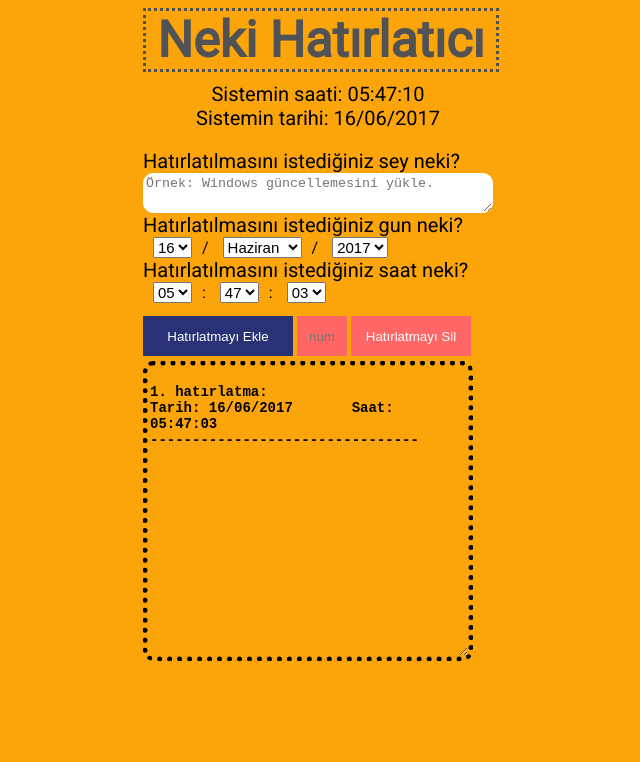
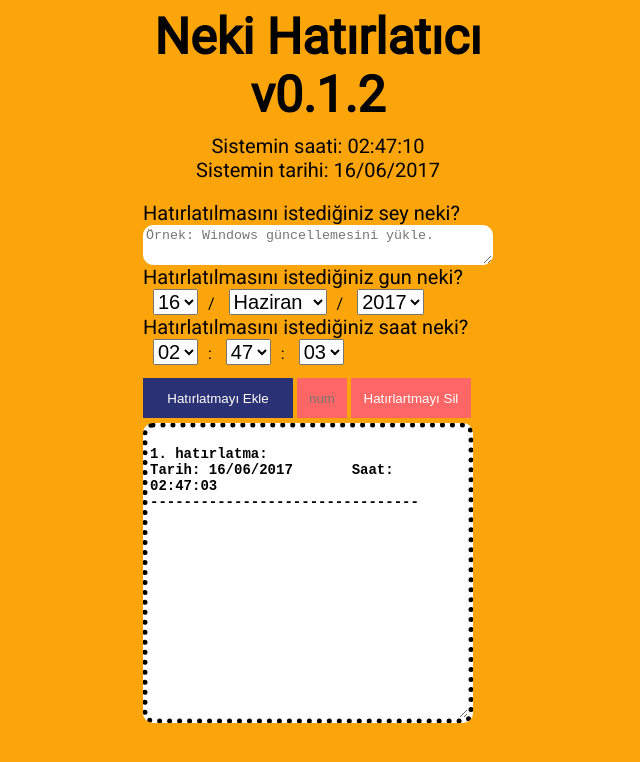
Before and after one commit to sifsty/Neki-Reminder, a plain HTML site: page Code/index.html in a window 1280 px wide. Both pictures are taken after a click on the button "Hatırlatmayı Ekle". Shown: the whole page, without its empty margins (330-970 px from the left). Drawn offline with Linux system fonts and the light colour scheme.

Commit message:
v0.2.218

```diff
--- a/Code/index.html
+++ b/Code/index.html
@@ -3,10 +3,8 @@
     <meta http-equiv="Content-Type" content="text/html; charset=UTF-8" />
 
     <style>
-
     @import url('https://fonts.googleapis.com/css?family=Roboto');
      html {
-
          width: 350px;
          height: 100vh;
          background-color: #FCA50A;
@@ -15,16 +13,13 @@
          margin-right: auto;
          font-family: 'Roboto', sans-serif;
      }
-
      div#baslik {
-            color: #515256;
+         color: black;
          font-size: 50;
          text-align: center;
          font-weight: bold;
-            border-style: dotted;
          width: 350;
      }
-
      div#sistem {
          width: 350px;
          font-size: 20px;
@@ -32,13 +27,9 @@
          margin-top: 10px;
          text-align: center;
      }
-
      label {
-
           font-size: 20;
-
      }
-
      textarea#hatirla_metin {
          width: 350;
          height: 40;
@@ -46,13 +37,11 @@
          border-color: white;
          width: 350;
      }
-
      select {
          margin-left: 10;
          margin-right: 10;
-            font-size: 15;
+         font-size: 20
      }
-
      input#ekle {
          width: 150;
          height: 40;
@@ -62,18 +51,14 @@
          color: white;
          background-color: #2A3175;
          border-color: transparent;
-
      }
-
      input#sil_no {
          width: 50;
          height: 40;
          background-color: #FF6666;
          border: transparent;
          text-align: center;
-
      }
-
      input#sil {
        width:  120;
        height: 40;
@@ -84,23 +69,19 @@
        background-color: #FF6666;
        border-color: transparent;
      }
-
      textarea#kayitlar {
          margin-top: 5;
          height: 200;
          width: 350;
          color: black;
-            background-color: transparent;
+         background-color: white;
          border-radius: 10px;
          border-width: thick;
          border-style: dotted;
          border-color: black;
-
          font-weight: 600;
          font-size: 14;
-
      }
-
 
     </style>
 
@@ -109,7 +90,7 @@
         <meta name="viewport" content="width=device-width, initial-scale=1">
 
         <audio id="zilsesi" src="zil" preload="auto"></audio>
-        <div id="baslik">Neki Hatırlatıcı<br></div>
+        <div id="baslik">Neki Hatırlatıcı v0.1.2<br></div>
         <div id="sistem">Sistemin saati: <span id="sistem_saat"></span><br>Sistemin tarihi: <span id="sistem_tarih"></span></div>
         <form><br>
             <label>Hatırlatılmasını istediğiniz sey neki?</label><br>
@@ -123,7 +104,7 @@
             <select></select>:
             <select></select><br>
             <input type="button" id="ekle" value="Hatırlatmayı Ekle"></input>
-            <input type="text" id="sil_no" placeholder="num"> </input><input type="button" value="Hatırlatmayı Sil" id="sil"></input><br>
+            <input type="text" id="sil_no" placeholder="num">  </input><input type="button" value="Hatırlartmayı Sil" id="sil"></input><br>
             <textarea disabled id="kayitlar" style="height: 300; width: 330;"></textarea>
             <script>
                 function kiyas_tarih(f) { //tarihi gg/aa/yyyy halinden yyyyaagg haline sokan fonksiyon. karşılaştırmak için
@@ -131,6 +112,7 @@
                 }
 
                 function hafizaya_al() { //Hatırlatmaları JSON kullanmadan(electronda çalışmadığı için) hafızaya alma fonksiyonu
+                    localStorage.clear()
                     for (var n = 0; n < hatirlatmalar.length; n++) {
                         localStorage.setItem("hatirlatmametin_" + n, hatirlatmalar[n].metin)
                         localStorage.setItem("hatirlatmatarih_" + n, hatirlatmalar[n].tarih)
@@ -152,16 +134,24 @@
                 }
 
                 function guncelle_kayitlar() { //hatılatmaların yazdığı kutuyu diziye göre doldurur
+
+                    if (hatirlatmalar.length == 0) {
+                        document.getElementById("kayitlar").innerHTML = "                 \n\n                       Ohhh, kafa rahat...\n               Hiç hatırlatma yok şu an."
+                    } else {
                         document.getElementById("kayitlar").innerHTML = ""
                         for (var n = 0; n < hatirlatmalar.length; n++) {
                             document.getElementById("kayitlar").innerHTML += "\n" + (1 * n + 1) + ". hatırlatma: " + hatirlatmalar[n].metin + "\nTarih: " + hatirlatmalar[n].tarih + "\tSaat: " + hatirlatmalar[n].saat + "\n--------------------------------\n"
                         }
                     }
 
+
+                }
+
                 var hatirlatmalar = [] //meşhur dizi
 
 
                 for (var n = 0; localStorage.getItem("hatirlatmasaat_" + n); n++) { //hafızadan diziye çeken döngü, sistem çalışınca 1 kere çalışır
+
                     hatirlatmalar.push({
                         metin: localStorage.getItem("hatirlatmametin_" + n),
                         tarih: localStorage.getItem("hatirlatmatarih_" + n),
@@ -188,22 +178,22 @@
                 }
                 for (var i = 0; i < 60; i++) {
                     if (i < 24)
-                        document.getElementsByTagName("select")[3][i] = new Option(sifir_ekleyici(i), sifir_ekleyici(i), false, tarih.getUTCHours() + 3 == i)
-                    document.getElementsByTagName("select")[4][i] = new Option(sifir_ekleyici(i), sifir_ekleyici(i), false, tarih.getUTCMinutes() == i)
-                    document.getElementsByTagName("select")[5][i] = new Option(sifir_ekleyici(i), sifir_ekleyici(i), false, tarih.getUTCSeconds() == i)
+                        document.getElementsByTagName("select")[3][i] = new Option(sifir_ekleyici(i), sifir_ekleyici(i), false, tarih.getHours() == i)
+                    document.getElementsByTagName("select")[4][i] = new Option(sifir_ekleyici(i), sifir_ekleyici(i), false, tarih.getMinutes() == i)
+                    document.getElementsByTagName("select")[5][i] = new Option(sifir_ekleyici(i), sifir_ekleyici(i), false, tarih.getSeconds() == i)
 
                 }
 
                 function bilgileri_tazele() { //her saniye çalışan fonksiyon
                     var tarih = new Date()
-                    document.getElementById("sistem_saat").innerHTML = sifir_ekleyici(tarih.getUTCHours() + 3) + ":" + sifir_ekleyici(tarih.getUTCMinutes()) + ":" + sifir_ekleyici(tarih.getUTCSeconds());
+                        //programın saati ve tarihini doldur
+                    document.getElementById("sistem_saat").innerHTML = sifir_ekleyici(tarih.getHours()) + ":" + sifir_ekleyici(tarih.getMinutes()) + ":" + sifir_ekleyici(tarih.getSeconds());
                     document.getElementById("sistem_tarih").innerHTML = sifir_ekleyici(tarih.getDate()) + "/" + sifir_ekleyici(tarih.getMonth() + 1) + "/" + sifir_ekleyici(tarih.getFullYear());
+                    //alarm kontrolü
                     for (var n = 0; n < hatirlatmalar.length; n++) {
-                        if (hatirlatmalar[n].tarih == sifir_ekleyici(tarih.getDate()) + "/" + sifir_ekleyici(tarih.getMonth() + 1) + "/" + sifir_ekleyici(tarih.getFullYear()) && hatirlatmalar[n].saat == sifir_ekleyici(tarih.getUTCHours() + 3) + ":" + sifir_ekleyici(tarih.getUTCMinutes()) + ":" + sifir_ekleyici(tarih.getUTCSeconds())) {
+                        if (hatirlatmalar[n].tarih == sifir_ekleyici(tarih.getDate()) + "/" + sifir_ekleyici(tarih.getMonth() + 1) + "/" + sifir_ekleyici(tarih.getFullYear()) && hatirlatmalar[n].saat == sifir_ekleyici(tarih.getHours()) + ":" + sifir_ekleyici(tarih.getMinutes()) + ":" + sifir_ekleyici(tarih.getSeconds())) {
                             document.getElementById('zilsesi').play();
                             alert("Saat: " + hatirlatmalar[n].saat + "\n" + hatirlatmalar[n].metin)
-                            bilgileri_tazele()
-
                         }
                     }
 
@@ -219,8 +209,7 @@
                         guncelle_kayitlar()
                         hafizaya_al()
                     } else {
-                        alert("Silinecek başka hatırlatma yok veya silincek notu seçmediniz.")
-                        bilgileri_tazele()
+                        alert("Belirttiğiniz hatırlatma bulunmamaktadır!")
                     }
                 }
 
```
Lines whose indentation alone changed are shown as unchanged.
